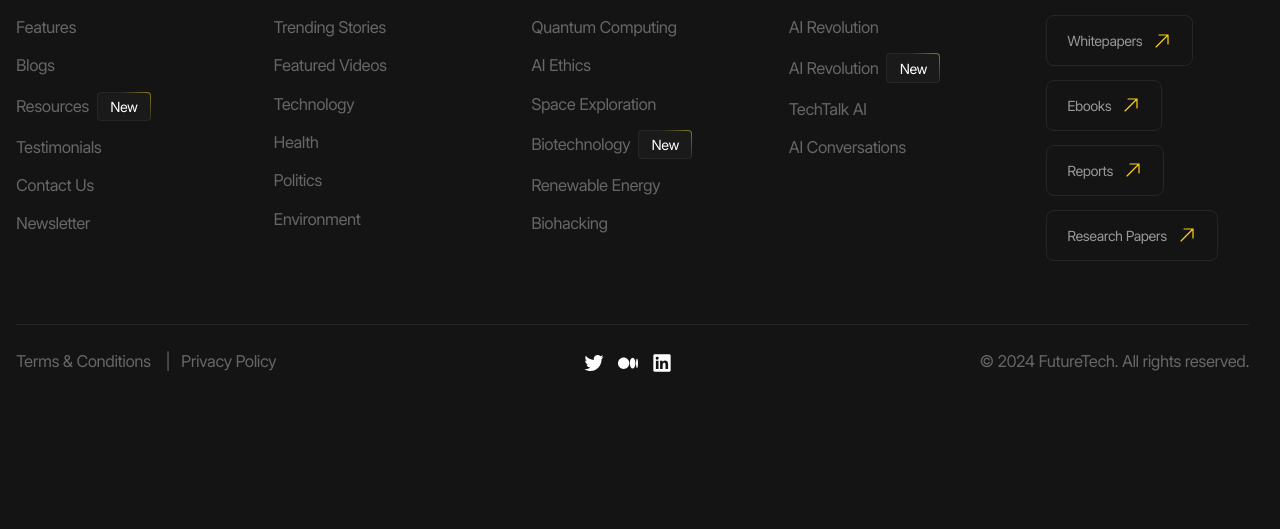
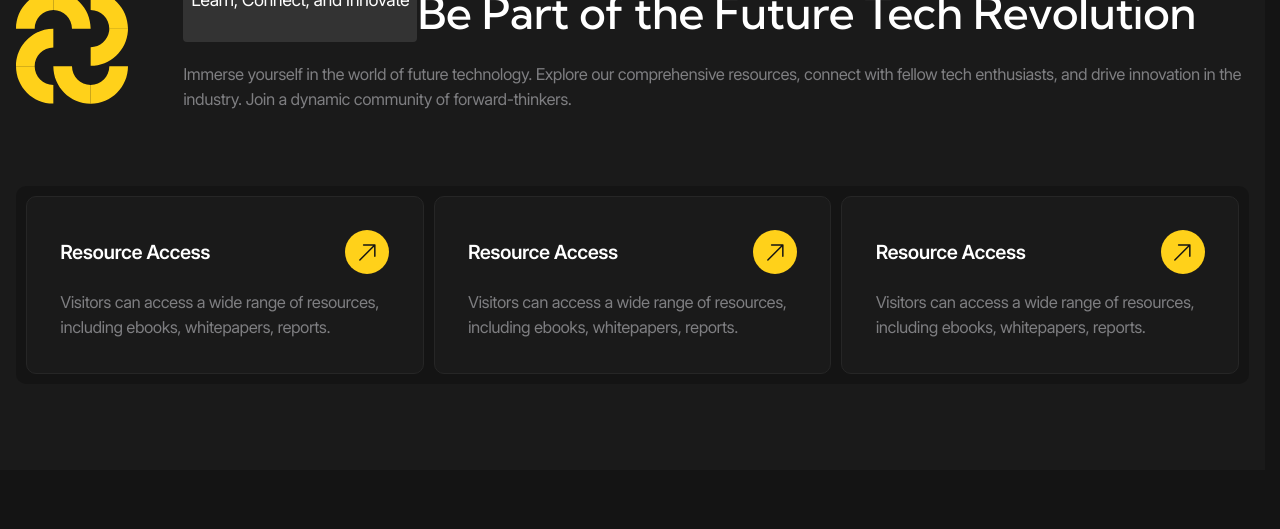
Before and after one commit to ahawi/futuretech, a plain HTML site: page news.html in a window 1280 px wide. Shown: the part 4287-4816 px from the top of the page. Before the commit the page ends 4684 px from the top, so only its background shows below. Drawn offline with Linux system fonts and the light colour scheme.

Commit message:
end news page

```diff
--- a/news.html
+++ b/news.html
@@ -1012,7 +1012,10 @@
                     poster="./images/videos/poster-1.jpg"
                     data-js-video-player-video
                   ></video>
-                  <div class="video-player__panel is-active" data-js-video-player-panel>
+                  <div
+                    class="video-player__panel is-active"
+                    data-js-video-player-panel
+                  >
                     <button
                       class="video-player__play-button"
                       type="button"
@@ -1065,7 +1068,10 @@
                     poster="./images/videos/poster-1.jpg"
                     data-js-video-player-video
                   ></video>
-                  <div class="video-player__panel is-active" data-js-video-player-panel>
+                  <div
+                    class="video-player__panel is-active"
+                    data-js-video-player-panel
+                  >
                     <button
                       class="video-player__play-button"
                       type="button"
@@ -1118,7 +1124,10 @@
                     poster="./images/videos/poster-1.jpg"
                     data-js-video-player-video
                   ></video>
-                  <div class="video-player__panel is-active" data-js-video-player-panel>
+                  <div
+                    class="video-player__panel is-active"
+                    data-js-video-player-panel
+                  >
                     <button
                       class="video-player__play-button"
                       type="button"
@@ -1171,7 +1180,10 @@
                     poster="./images/videos/poster-1.jpg"
                     data-js-video-player-video
                   ></video>
-                  <div class="video-player__panel is-active" data-js-video-player-panel>
+                  <div
+                    class="video-player__panel is-active"
+                    data-js-video-player-panel
+                  >
                     <button
                       class="video-player__play-button"
                       type="button"
@@ -1209,6 +1221,70 @@
                   </div>
                 </div>
               </div>
+            </li>
+          </ul>
+        </div>
+      </section>
+
+      <section class="about" aria-labelledby="about-title">
+        <div class="about__inner container">
+          <header class="about__header">
+            <img
+              class="about__icon"
+              src="./images/about/icon.svg"
+              alt=""
+              width="150"
+              height="150"
+              loading="lazy"
+            />
+            <div class="about__info">
+              <p class="about__subtitle tag">Learn, Connect, and Innovate</p>
+              <h2 class="about__title" id="about-title">
+                Be Part of the Future Tech Revolution
+              </h2>
+            </div>
+            <div class="about__description">
+              <p>
+                Immerse yourself in the world of future technology. Explore our
+                comprehensive resources, connect with fellow tech enthusiasts,
+                and drive innovation in the industry. Join a dynamic community
+                of forward-thinkers.
+              </p>
+            </div>
+          </header>
+          <ul class="about__list">
+            <li class="about__item">
+              <a href="/" class="about-card tile">
+                <h3 class="about-card__title circle-icon">Resource Access</h3>
+                <div class="about-card__description">
+                  <p>
+                    Visitors can access a wide range of resources, including
+                    ebooks, whitepapers, reports.
+                  </p>
+                </div>
+              </a>
+            </li>
+            <li class="about__item">
+              <a href="/" class="about-card tile">
+                <h3 class="about-card__title circle-icon">Resource Access</h3>
+                <div class="about-card__description">
+                  <p>
+                    Visitors can access a wide range of resources, including
+                    ebooks, whitepapers, reports.
+                  </p>
+                </div>
+              </a>
+            </li>
+            <li class="about__item">
+              <a href="/" class="about-card tile">
+                <h3 class="about-card__title circle-icon">Resource Access</h3>
+                <div class="about-card__description">
+                  <p>
+                    Visitors can access a wide range of resources, including
+                    ebooks, whitepapers, reports.
+                  </p>
+                </div>
+              </a>
             </li>
           </ul>
         </div>
```
